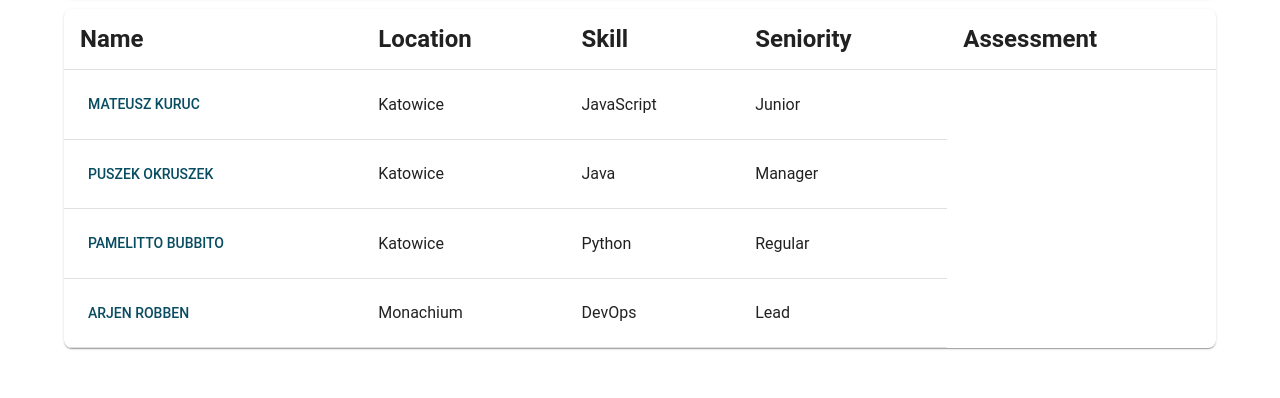
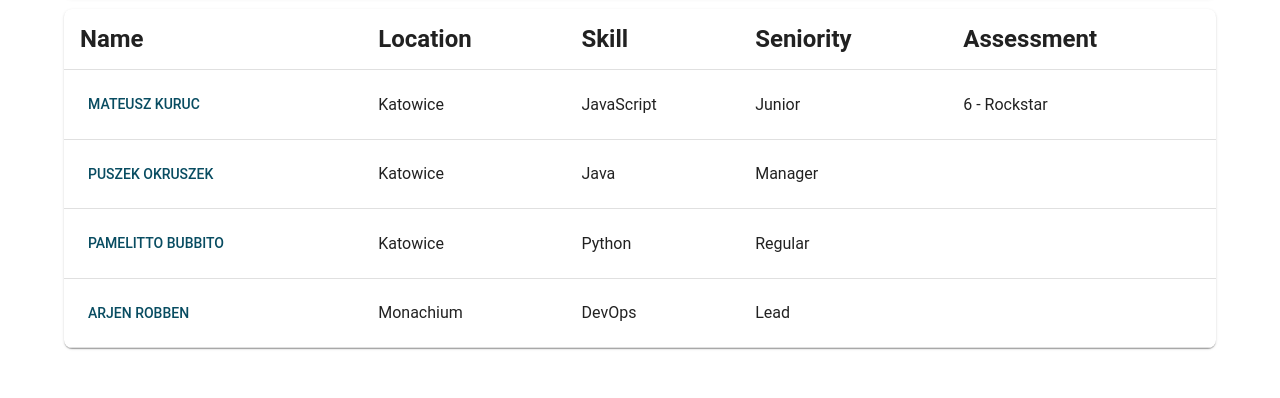
Before and after one commit to MateuszKuruc/ATS-recruitment-app, a React (Create React App) app in the folder ats-frontend/: page /candidates in a window 1280 px wide. Shown: the part 185-583 px from the top of the page. Built offline with nearby package versions, Linux system fonts and the light colour scheme.

Commit message:
add rendering of assessment value for all candidates list

```diff
--- a/ats-frontend/src/components/AllCandidates.js
+++ b/ats-frontend/src/components/AllCandidates.js
@@ -56,6 +56,9 @@ const AllCandidates = ({ candidates }) => {
               <TableCell>
                 <Typography variant="body1">{candidate.seniority}</Typography>
               </TableCell>
+              <TableCell>
+                <Typography variant="body1">{candidate.assessment}</Typography>
+              </TableCell>
             </TableRow>
           ))}
         </TableBody>
```
